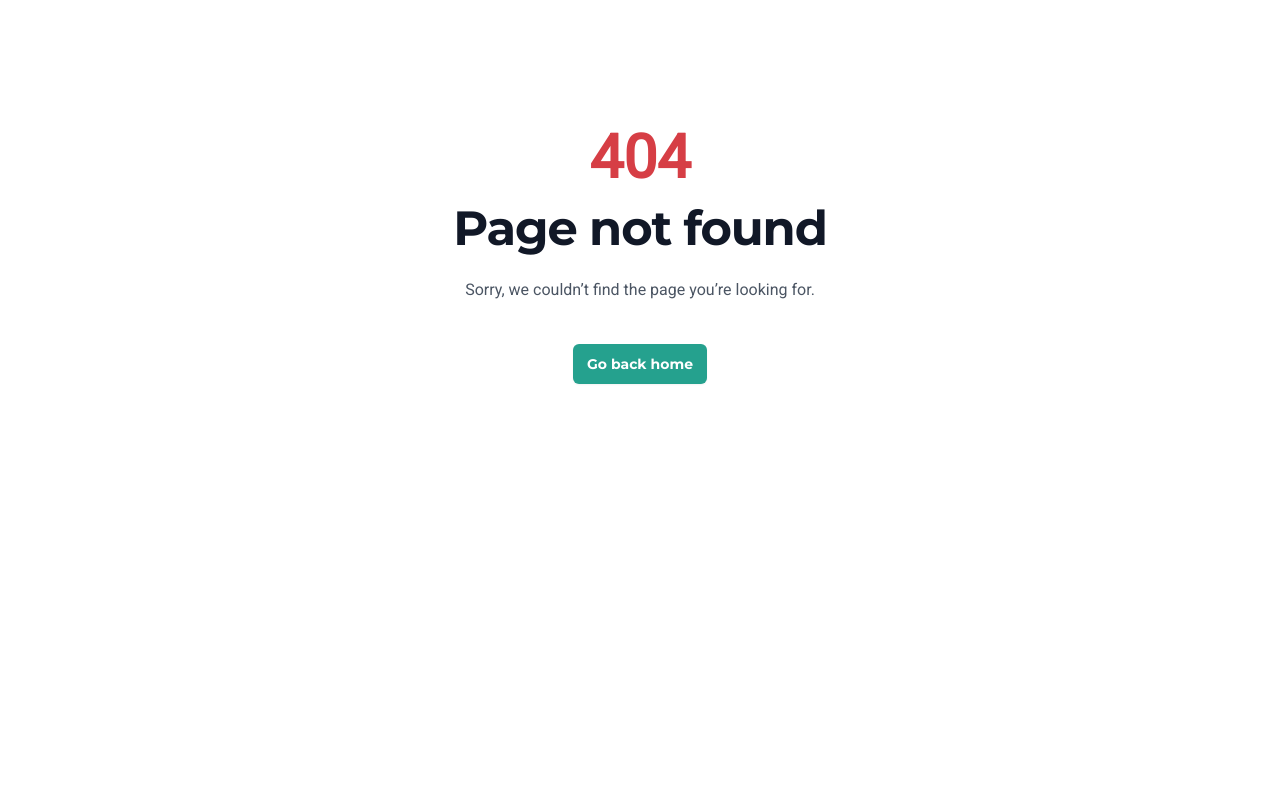
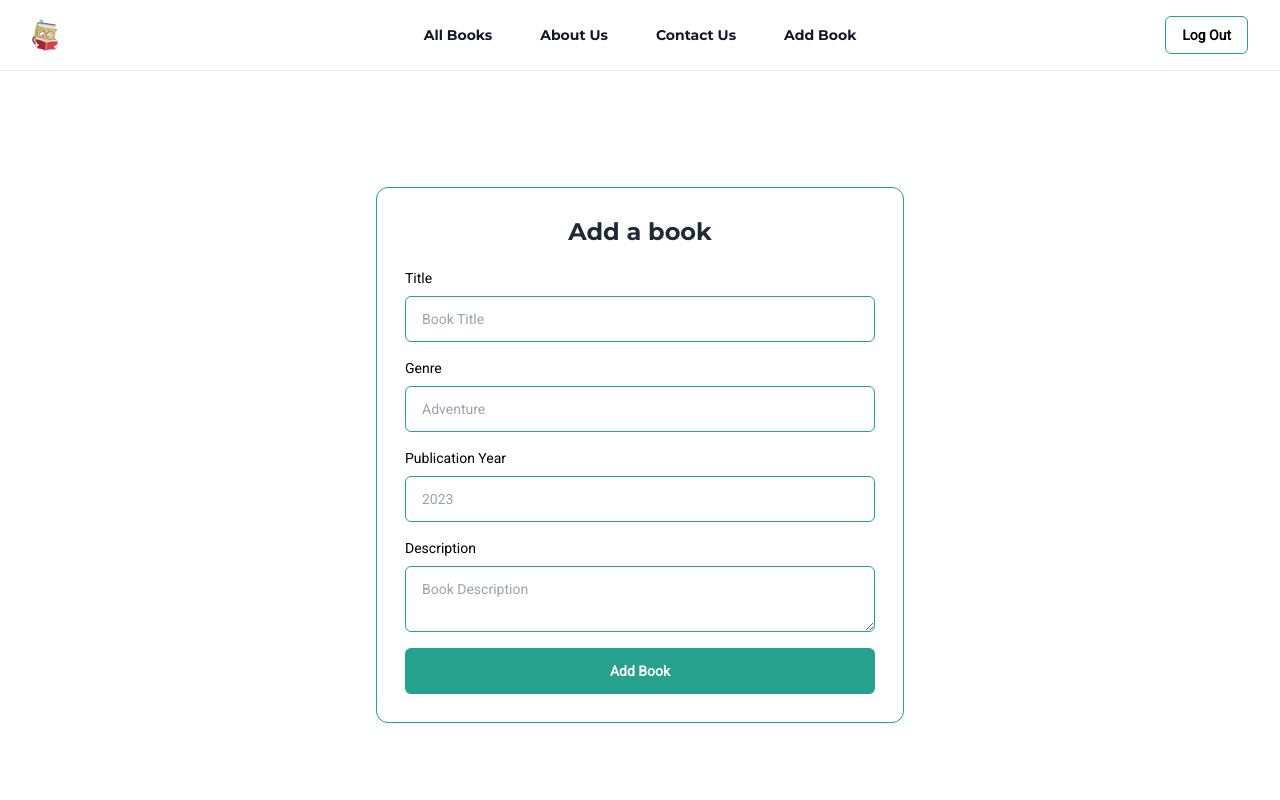
Before and after one commit to suhag-alamin/book-verse-client, a React (Vite) app: page /add-book in a window 1280 px wide. Before the commit this address had no page. Shown: the top 800 px of the page. Built offline with nearby package versions, Linux system fonts and the light colour scheme; sample sign-in values are in the browser's storage.

Commit message:
add book form

```diff
--- a/src/layouts/Navbar.tsx
+++ b/src/layouts/Navbar.tsx
@@ -56,6 +56,14 @@ const Navbar = () => {
           >
             Contact Us
           </Link>
+          {email && (
+            <Link
+              to="/add-book"
+              className="text-sm font-semibold leading-6 text-gray-900"
+            >
+              Add Book
+            </Link>
+          )}
         </Popover.Group>
         <div className="hidden lg:flex lg:flex-1 lg:justify-end gap-4">
           {email ? (
@@ -125,6 +133,14 @@ const Navbar = () => {
                 >
                   Contact Us
                 </Link>
+                {email && (
+                  <Link
+                    to="/add-book"
+                    className="-mx-3 block rounded-lg px-3 py-2 text-base font-semibold leading-7 text-gray-900 hover:bg-gray-50"
+                  >
+                    Add Book
+                  </Link>
+                )}
               </div>
               <div className="py-6">
                 {email ? (
--- /dev/null
+++ b/src/pages/AddBook.tsx
@@ -0,0 +1,116 @@
+import { SubmitHandler, useForm } from "react-hook-form";
+
+interface IFormValues {
+  title: string;
+  description: string;
+  image?: string;
+  author: string;
+  genre: string;
+  publicationYear: string;
+}
+
+const AddBook = () => {
+  const { register, handleSubmit } = useForm<IFormValues>();
+  const onSubmit: SubmitHandler<IFormValues> = (data) => {
+    console.log(data);
+  };
+  return (
+    <div className="w-full max-w-xl mx-auto p-6">
+      <div className="mt-7 bg-white border border-bookVersePrimary rounded-xl shadow-sm">
+        <div className="p-4 sm:p-7">
+          <div className="text-center">
+            <h1 className="block text-2xl font-bold text-gray-800 ">
+              Add a book
+            </h1>
+          </div>
+
+          <div className="mt-5">
+            <form onSubmit={handleSubmit(onSubmit)}>
+              <div className="grid gap-y-4">
+                <div className="w-full">
+                  <label htmlFor="title" className="block text-sm mb-2 ">
+                    Title
+                  </label>
+                  <div className="relative">
+                    <input
+                      type="text"
+                      id="title"
+                      className="py-3 px-4 block w-full border border-bookVersePrimary rounded-md text-sm focus:border-bookVerseTertiary focus:ring-bookVerseTertiary"
+                      placeholder="Book Title"
+                      required
+                      {...register("title", {
+                        required: true,
+                      })}
+                    />
+                  </div>
+                </div>
+                <div className="w-full">
+                  <label htmlFor="genre" className="block text-sm mb-2 ">
+                    Genre
+                  </label>
+                  <div className="relative">
+                    <input
+                      type="text"
+                      id="genre"
+                      className="py-3 px-4 block w-full border border-bookVersePrimary rounded-md text-sm focus:border-bookVerseTertiary focus:ring-bookVerseTertiary"
+                      placeholder="Adventure"
+                      required
+                      {...register("genre", {
+                        required: true,
+                      })}
+                    />
+                  </div>
+                </div>
+                <div className="w-full">
+                  <label
+                    htmlFor="publicationYear"
+                    className="block text-sm mb-2 "
+                  >
+                    Publication Year
+                  </label>
+                  <div className="relative">
+                    <input
+                      type="text"
+                      id="publicationYear"
+                      className="py-3 px-4 block w-full border border-bookVersePrimary rounded-md text-sm focus:border-bookVerseTertiary focus:ring-bookVerseTertiary"
+                      placeholder="2023"
+                      required
+                      {...register("publicationYear", {
+                        required: true,
+                      })}
+                    />
+                  </div>
+                </div>
+                <div className="w-full">
+                  <label htmlFor="description" className="block text-sm mb-2 ">
+                    Description
+                  </label>
+                  <div className="relative">
+                    <textarea
+                      id="description"
+                      className=" py-3 px-4 block w-full border border-bookVersePrimary rounded-md text-sm focus:border-bookVerseTertiary focus:ring-bookVerseTertiary"
+                      placeholder="Book Description"
+                      required
+                      {...register("description", {
+                        required: true,
+                      })}
+                    />
+                  </div>
+                </div>
+
+                <button
+                  type="submit"
+                  className="py-3 px-4 inline-flex justify-center items-center gap-2 rounded-md border border-transparent font-semibold bg-bookVersePrimary text-white hover:bg-bookVerseTertiary focus:outline-none focus:ring-2 focus:ring-bookVerseTertiary focus:ring-offset-2 transition-all text-sm"
+                >
+                  Add Book
+                </button>
+              </div>
+            </form>
+          </div>
+        </div>
+      </div>
+    </div>
+  );
+};
+
+export default AddBook;
--- a/src/routes/index.tsx
+++ b/src/routes/index.tsx
@@ -1,5 +1,6 @@
 import { createBrowserRouter } from "react-router-dom";
 import App from "../App";
+import AddBook from "../pages/AddBook";
 import BookDetails from "../pages/BookDetails";
 import Books from "../pages/Books";
 import Home from "../pages/Home";
@@ -30,6 +31,14 @@ const routes = createBrowserRouter([
         ),
       },
       {
+        path: "/add-book",
+        element: (
+          <PrivateRoute>
+            <AddBook />
+          </PrivateRoute>
+        ),
+      },
+      {
         path: "/login",
         element: <Login />,
       },
```
